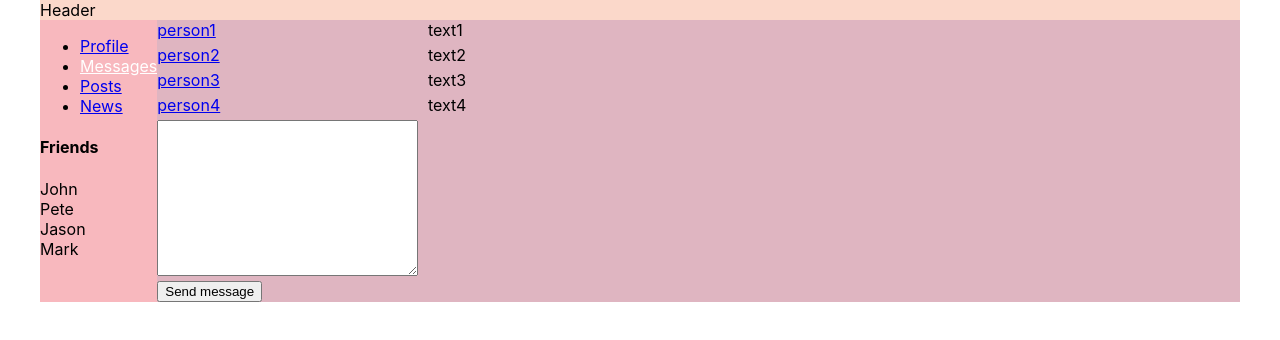
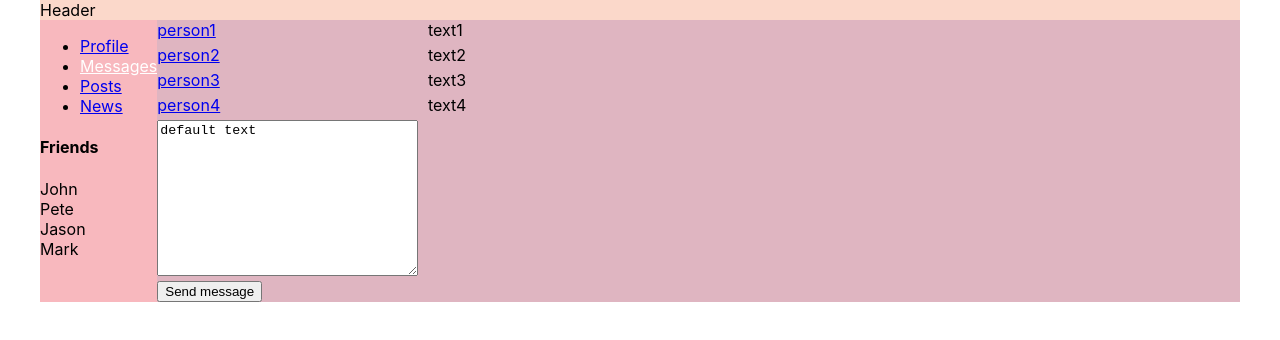
Before and after one commit to acronisv/React-test-project, a React (Create React App) app: page /dialogs in a window 1280 px wide. Shown: the top 340 px of the page. Built offline with nearby package versions, Linux system fonts and the light colour scheme.

Commit message:
Обновляет dispatch, добавляет функционал сообщений  #39

```diff
--- a/src/App.js
+++ b/src/App.js
@@ -16,7 +16,7 @@ const App = (props) => {
         <Aside state={props.state.sideBar}/>
         <main className="main-content">
           <Route path='/posts' render={() => <Posts state={props.state} dispatch={props.dispatch}/>} />
-          <Route path='/dialogs' render={() => <Dialogs state={props.state.dialogsPage} />} />
+          <Route path='/dialogs' render={() => <Dialogs state={props.state.dialogsPage} dispatch={props.dispatch}/>} />
         </main>
       </BrowserRouter>
     </div>
--- a/src/components/Dialogs/Dialogs.jsx
+++ b/src/components/Dialogs/Dialogs.jsx
@@ -2,15 +2,23 @@ import React from 'react';
 import s from './Dialogs.module.css'
 import Message from './Message/Message'
 import Dialog from './Dialog/Dialog'
-
-let newMessage = React.createRef();
-
-let sendMessage = () => {
-    let text = newMessage.current.value
-    alert(text)
-}
+import { sendMessageActionCreator, updateMessageActionCreator } from './../../redux/state'
 
 const Dialogs = (props) => {
+    let newMessage = React.createRef();
+
+    let sendMessage = () => {
+        props.dispatch(sendMessageActionCreator())
+    }
+
+    let updateMessageText = () => {
+        let text = newMessage.current.value
+        //props.state.newMessageText = text
+        props.dispatch(updateMessageActionCreator(text))
+
+        console.log(props.state.newMessageText)
+    }
+
     let dialogElements = props.state.dialogsData.map(dialog => <Dialog name={dialog.name} id={dialog.id} />)
     let messageElements = props.state.messagesData.map(message => <Message message={message.message} />)
     return (
@@ -22,8 +30,8 @@ const Dialogs = (props) => {
                 {messageElements}
             </div>
             <div>
-                <textarea ref={newMessage} name="" id="" cols="30" rows="10"></textarea>
-                <button onClick = {sendMessage}>Send message</button>
+                <textarea ref={newMessage} name="" id="" cols="30" rows="10" onChange={updateMessageText} value={props.state.newMessageText}></textarea>
+                <button onClick={sendMessage} >Send message</button>
             </div>
         </div>
     )
--- a/src/components/Posts/Posts.jsx
+++ b/src/components/Posts/Posts.jsx
@@ -1,24 +1,25 @@
 import React from 'react';
+import { addPostActionCreator, updateNewPostActionCreator } from '../../redux/state';
 import Post from './Post/Post';
 
+
 const Posts = (props) => {
-  console.log(props)
   let newPostElement = React.createRef()
 
   let newPost = () => {
     //props.addPost.addPost()
-    props.dispatch({type:'ADD-POST'})
+    props.dispatch(addPostActionCreator())
   }
 
-  let onPostChange =() => {
+  let onPostChange = () => {
     let text = newPostElement.current.value
     //props.addPost.updateNewPostText(text)
-    props.dispatch({type:'UPDATE-NEW-POST-TEXT', newText: text})
+    props.dispatch(updateNewPostActionCreator(text))
     //debugger
     console.log(props.state.postsPage.newPostText)
   }
 
-  let postsElements = props.state.postsPage.postsData.map(post => <Post title = {post.title} text = {post.text} likes = {post.likesCount}/>)
+  let postsElements = props.state.postsPage.postsData.map(post => <Post title={post.title} text={post.text} likes={post.likesCount} />)
   return (
     <div>
       <h3>Posts</h3>
--- a/src/redux/state.js
+++ b/src/redux/state.js
@@ -1,45 +1,7 @@
-// let renderEntireTree = () => {
-//     console.log('state changed')
-// }
-
-// let state = {
-//     dialogsPage: {
-//         messagesData: [
-//             { id: 1, message: 'text1' },
-//             { id: 2, message: 'text2' },
-//             { id: 3, message: 'text3' },
-//             { id: 4, message: 'text4' }
-//         ],
-//         dialogsData: [
-//             { id: 1, name: 'person1' },
-//             { id: 2, name: 'person2' },
-//             { id: 3, name: 'person3' },
-//             { id: 4, name: 'person4' }
-//         ]
-//     },
-//     postsPage: {
-//         postsData: [
-//             { id: 1, title: 'Компонент', text: 'Функция возвращающая разметку JSX с параметрами props', likesCount: 12 },
-//             { id: 2, title: 'title2', text: 'text2', likesCount: 7 },
-//             { id: 3, title: 'title3', text: 'text3', likesCount: 5 }
-//         ],
-//         newPostText: 'default text'
-//     },
-//     sideBar: {
-//         mainMenu: [
-//             { id: 1, name: 'Profile', link: 'profile' },
-//             { id: 2, name: 'Messages', link: 'dialogs' },
-//             { id: 3, name: 'Posts', link: 'posts' },
-//             { id: 4, name: 'News', link: 'news' },
-//         ],
-//         friendList: [
-//             { id: 1, name: 'John' },
-//             { id: 2, name: 'Pete' },
-//             { id: 3, name: 'Jason' },
-//             { id: 4, name: 'Mark' },
-//         ]
-//     }
-// }
+const ADD_POST = 'ADD-POST'
+const UPDATE_POST = 'UPDATE-NEW-POST-TEXT'
+const SEND_MSG = 'SEND-MESSAGE'
+const UPDATE_MSG = 'UPDATE_MSG_TEXT'
 
 let store = {
     _state: {
@@ -50,6 +12,7 @@ let store = {
                 { id: 3, message: 'text3' },
                 { id: 4, message: 'text4' }
             ],
+            newMessageText: 'default text',
             dialogsData: [
                 { id: 1, name: 'person1' },
                 { id: 2, name: 'person2' },
@@ -62,7 +25,8 @@ let store = {
                 { id: 1, title: 'Компонент', text: 'Функция возвращающая разметку JSX с параметрами props', likesCount: 12 },
                 { id: 2, title: 'Инкапсуляция', text: 'Невозможность прямого доступа к данным, скрытие каких либо реализаций. Скрытие в плане возможности использования каких-либо действий, не заморачиваясь над тем, как они реализованы', likesCount: 7 },
                 { id: 3, title: 'Наследование', text: 'Сущность может наследовать данные и функциональность некоторого существующего типа, способствуя повторному использованию компонентов', likesCount: 5 },
-                { id: 3, title: 'Полиморфизм', text: 'Возможность менять методы, свойства, соблюдая при этом интерфейс взаимодействия так, что эти св-ва и методы могут содержать разные данные и действия', likesCount: 5 }
+                { id: 4, title: 'Полиморфизм', text: 'Возможность менять методы, свойства, соблюдая при этом интерфейс взаимодействия так, что эти св-ва и методы могут содержать разные данные и действия', likesCount: 5 },
+                { id: 5, title: 'Action', text: 'Объект со свойством type', likesCount: 5 }
             ],
             newPostText: 'default text'
         },
@@ -91,7 +55,7 @@ let store = {
         this._callSubscriber = observer
     },
     dispatch(action) {
-        if (action.type === 'ADD-POST') {
+        if (action.type === ADD_POST) {
             let newPost = {
                 id: 5,
                 title: 'New title',
@@ -101,13 +65,49 @@ let store = {
             this._state.postsPage.postsData.push(newPost)
             this._state.postsPage.newPostText = ''
             this._callSubscriber(this._state)
-        } else if (action.type === 'UPDATE-NEW-POST-TEXT') {
+        } else if (action.type === UPDATE_POST) {
             this._state.postsPage.newPostText = action.newText
+            this._callSubscriber(this._state)
+        } else if (action.type === SEND_MSG) {
+            let newMsg = {
+                id: 5,
+                message: this._state.dialogsPage.newMessageText
+            }
+            this._state.dialogsPage.messagesData.push(newMsg)
+            this._state.dialogsPage.newMessageText=''
+            this._callSubscriber(this._state)
+        } else if (action.type === UPDATE_MSG) {
+            this._state.dialogsPage.newMessageText = action.text
             this._callSubscriber(this._state)
         }
     }
 }
 
+export const sendMessageActionCreator = () => {
+    return {
+        type: SEND_MSG
+    }
+}
+
+export const updateMessageActionCreator = (text) => {
+    return {
+        type: UPDATE_MSG,
+        text: text
+    }
+}
+
+export const addPostActionCreator = () => {
+    return {
+      type: ADD_POST
+    }
+  }
+
+export const updateNewPostActionCreator = (text) => {
+    return {
+      type: UPDATE_POST,
+      newText: text
+    }
+  }
 
 // export let addPost = () => {
 //     let newPost = {
```
Also changed, not shown: 1 other file (tests, documents, lock files or other folders).
